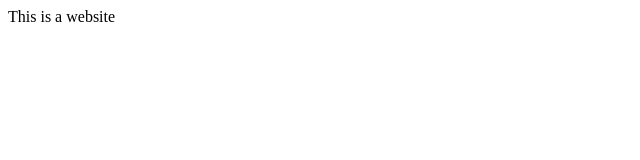
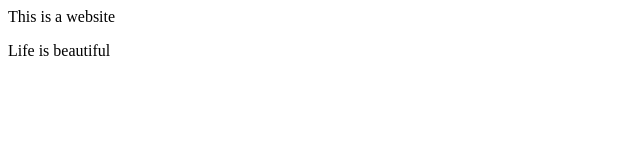
Before and after one commit to noziaojomo/mydemowebsite, a plain HTML site: page index.html in a window 1280 px wide. Shown: the full height of the page, 0-640 px from the left. Drawn offline with Linux system fonts and the light colour scheme.

Commit message:
added <p> tag to html

```diff
--- a/index.html
+++ b/index.html
@@ -5,4 +5,7 @@
 <head>
 This is a website
 </head>
+<p>
+Life is beautiful
+</p>
 </html>
```
